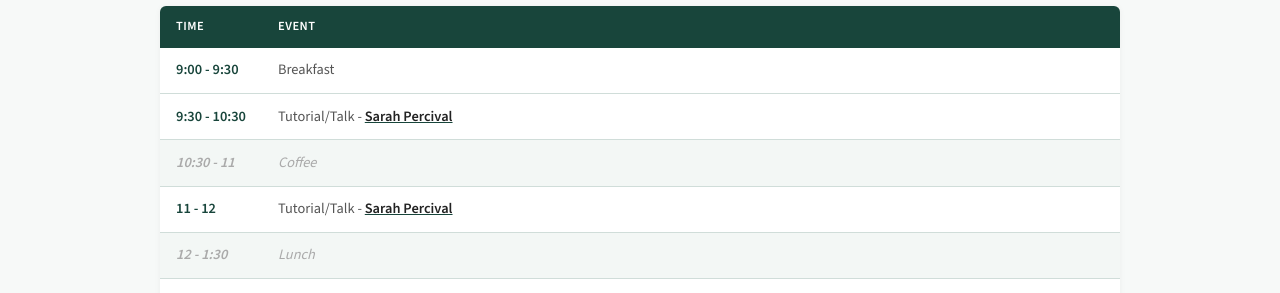
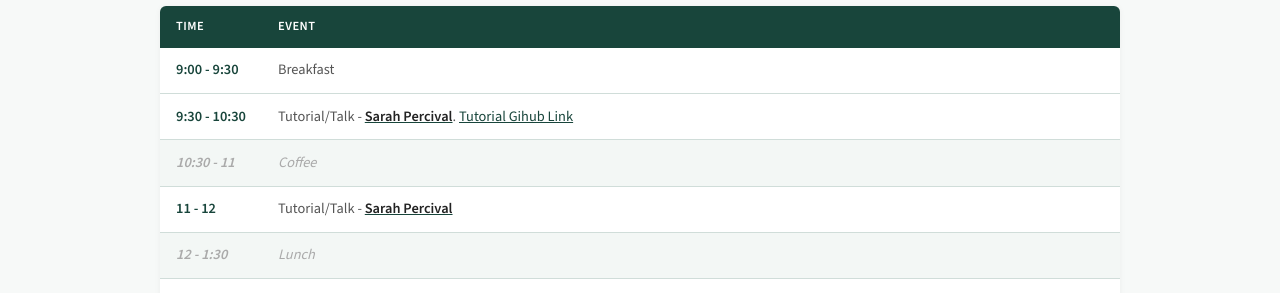
Before and after one commit to MunchLab/graph-methods-tda, a Jekyll site: the page built from program.md, in a window 1280 px wide and 900 px high, scrolled down 924 px. Shown: the part 153-446 px from the top of the window. Built offline with Jekyll 4.4.1, drawn with Linux system fonts in a browser that asks for light colours.

Commit message:
Adding sarah's github link

```diff
--- a/program.md
+++ b/program.md
@@ -21,7 +21,7 @@ All times are Eastern Time. Click on a presenter name to see their title and abs
   <thead><tr><th>Time</th><th>Event</th></tr></thead>
   <tbody>
     <tr><td class="t">9:00 - 9:30</td><td>Breakfast</td></tr>
-    <tr><td class="t">9:30 - 10:30</td><td>Tutorial/Talk - <a href="participants.html#sarah-percival"><strong>Sarah Percival</strong></a></td></tr>
+    <tr><td class="t">9:30 - 10:30</td><td>Tutorial/Talk - <a href="participants.html#sarah-percival"><strong>Sarah Percival</strong></a>. <a href="https://github.com/sperciva/Graph-Based-Methods-In-TDA">Tutorial Gihub Link</a></td></tr>
     <tr class="brk"><td class="t">10:30 - 11</td><td>Coffee</td></tr>
     <tr><td class="t">11 - 12</td><td>Tutorial/Talk - <a href="participants.html#sarah-percival"><strong>Sarah Percival</strong></a></td></tr>
     <tr class="brk"><td class="t">12 - 1:30</td><td>Lunch</td></tr>
```
